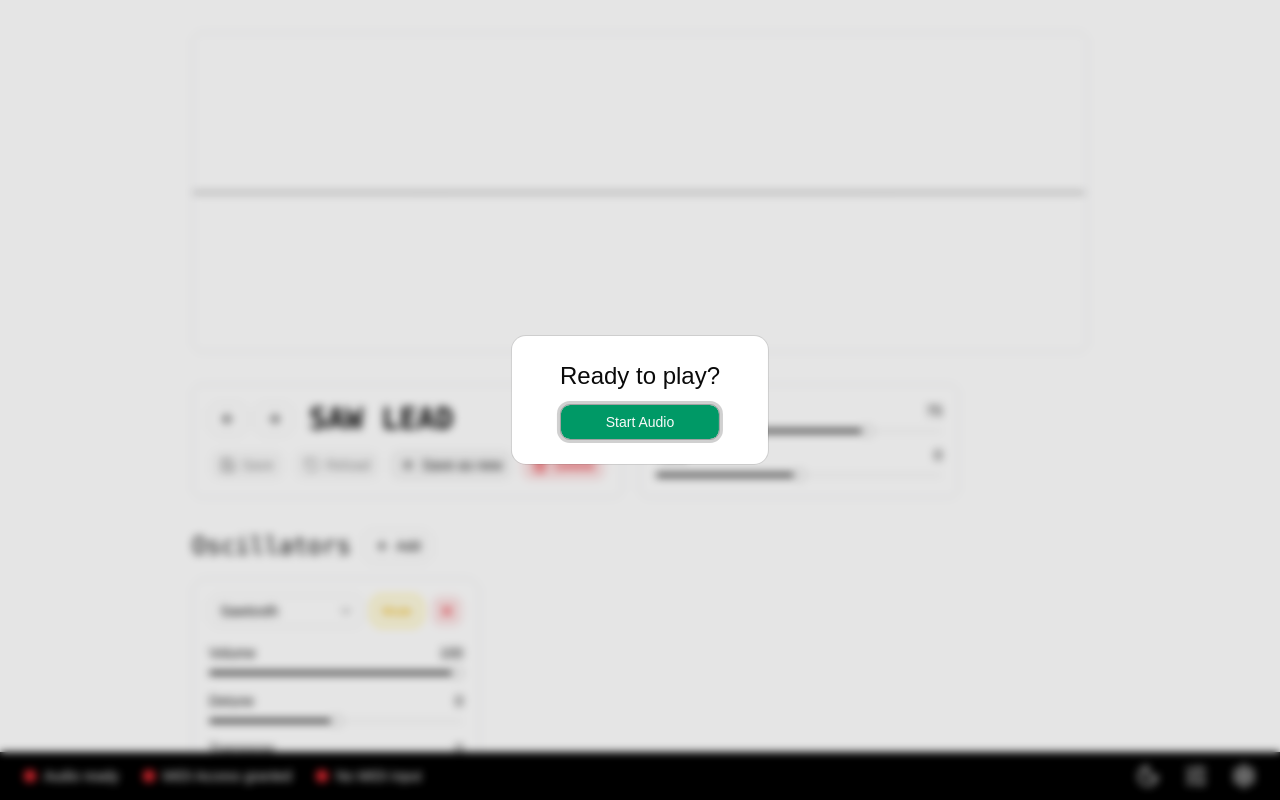
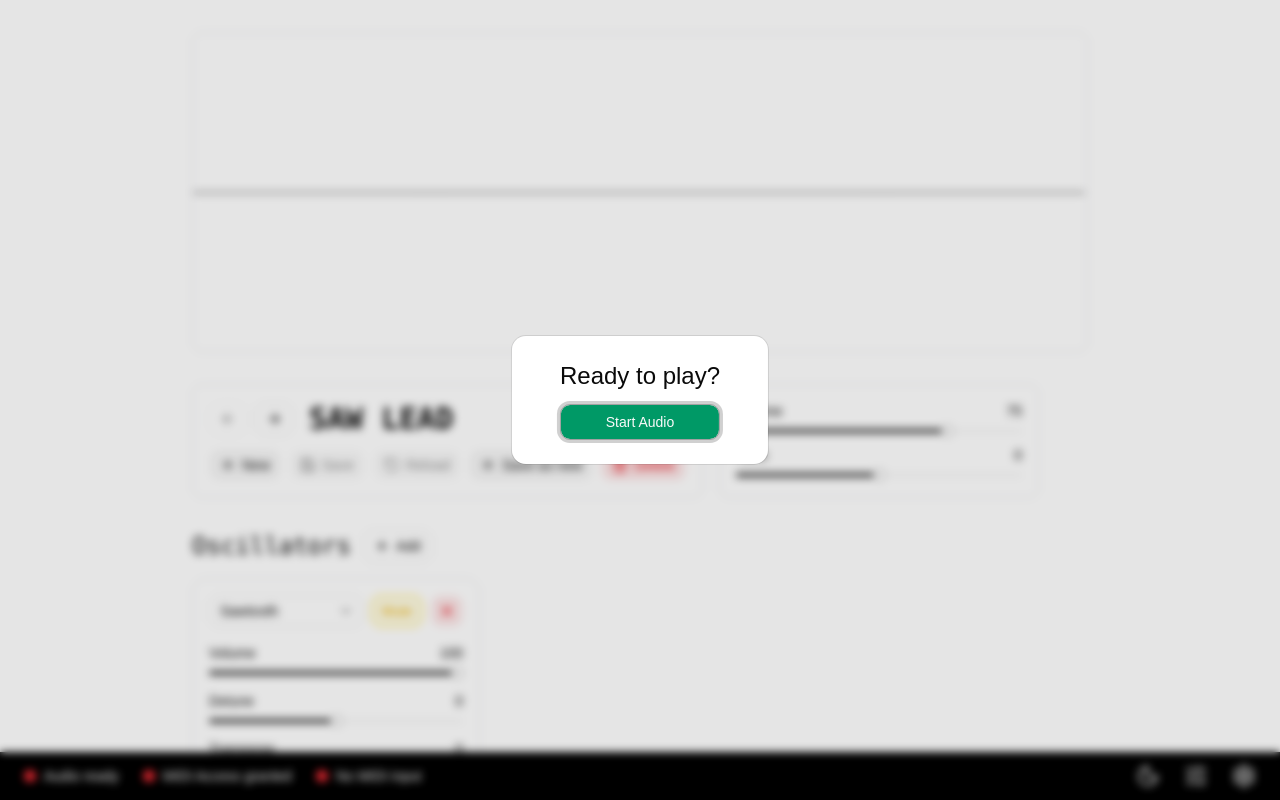
Before and after one commit to oyrad/synth, a React (Vite) app: page / in a window 1280 px wide. Shown: the top 800 px of the page. Built offline with nearby package versions, Linux system fonts and the light colour scheme.

Commit message:
feat: disable next and prev buttons and add new preset button

```diff
--- a/src/components/preset-control.tsx
+++ b/src/components/preset-control.tsx
@@ -5,10 +5,19 @@ import { useSynthStore } from '../stores/use-synth-store.ts';
 import { SavePresetDialog } from './save-preset-dialog.tsx';
 import { useMemo } from 'react';
 import { toast } from 'sonner';
+import { DEFAULT_OSCILLATOR } from '../consts/default-oscillator.ts';
+import { DEFAULT_ADSR } from '../consts/default-adsr.ts';
 
 export function PresetControl() {
-  const { nextPreset, previousPreset, activePreset, deletePreset, savePreset, saveNewPreset } =
-    usePresetStore();
+  const {
+    presets,
+    nextPreset,
+    previousPreset,
+    activePreset,
+    deletePreset,
+    savePreset,
+    saveNewPreset,
+  } = usePresetStore();
 
   const { oscillators, adsr, loadPreset } = useSynthStore();
 
@@ -35,6 +44,7 @@ export function PresetControl() {
     <div className="border border-gray-200 dark:border-gray-600 rounded-lg p-4 flex flex-col gap-3">
       <div className="flex gap-2 items-center">
         <Button
+          disabled={activePreset.id === presets[0].id}
           variant="outline"
           onClick={() => {
             handlePrevious();
@@ -44,6 +54,7 @@ export function PresetControl() {
         </Button>
 
         <Button
+          disabled={activePreset.id === presets[presets.length - 1].id}
           className="mr-2"
           variant="outline"
           onClick={() => {
@@ -56,6 +67,25 @@ export function PresetControl() {
       </div>
 
       <div className="flex gap-2">
+        <Button
+          variant="secondary"
+          onClick={() => {
+            const newPreset = saveNewPreset({
+              name: `Preset ${presets.length + 1}`,
+              data: {
+                oscillators: [{ ...DEFAULT_OSCILLATOR, id: crypto.randomUUID() }],
+                adsr: DEFAULT_ADSR,
+              },
+            });
+
+            loadPreset(newPreset);
+            toast('New preset created.');
+          }}
+        >
+          <Plus />
+          New
+        </Button>
+
         <Button
           variant="secondary"
           disabled={!isDirty}
@@ -101,7 +131,7 @@ export function PresetControl() {
                 adsr,
               },
             });
-            toast('Preset created');
+            toast('Preset created.');
           }}
         />
 
--- a/src/stores/use-preset-store.ts
+++ b/src/stores/use-preset-store.ts
@@ -17,7 +17,7 @@ interface PresetStoreValues {
   presets: Array<Preset>;
   activePreset: Preset;
   savePreset: ({ id, data }: { id: string; data: Preset['data'] }) => void;
-  saveNewPreset: ({ name, data }: { name: string; data: Preset['data'] }) => void;
+  saveNewPreset: ({ name, data }: { name: string; data: Preset['data'] }) => Preset;
   deletePreset: (id: string) => void;
   setActivePreset: (id: string) => void;
   nextPreset: () => Preset | undefined;
@@ -47,6 +47,8 @@ export const usePresetStore = create<PresetStoreValues>()(
       saveNewPreset: ({ name, data }) => {
         const id = crypto.randomUUID();
 
+        const newPreset = { id, name, data };
+
         set((state) => ({
           presets: [
             ...state.presets,
@@ -56,7 +58,10 @@ export const usePresetStore = create<PresetStoreValues>()(
               data,
             },
           ],
+          activePreset: newPreset,
         }));
+
+        return newPreset;
       },
 
       deletePreset: (id) =>
```
